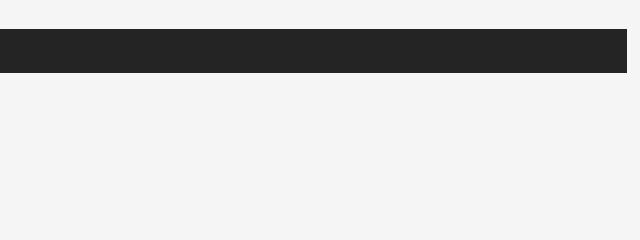
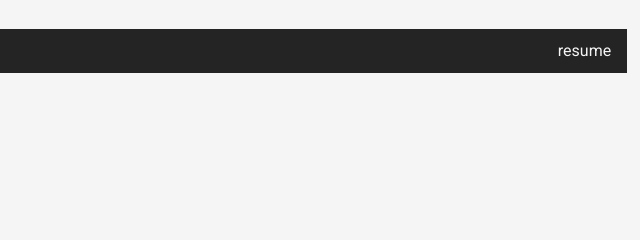
Before and after one commit to josephkc/week3, a plain HTML site: page contact.html in a window 1280 px wide. Shown: the top 240 px of the page, 640-1280 px from the left. Drawn offline with Linux system fonts and the light colour scheme.

Commit message:
added resume link to every page

```diff
--- a/contact.html
+++ b/contact.html
@@ -20,6 +20,7 @@
                 <li><a href="projects.html"> my projects </a></li>
                 <li><a href="movies.html"> movies </a></li>
                 <li><a class="active" href="contact.html"> contact </a></li>
+                <li class="rightnav"><a href="resume.pdf" target="_blank"> resume </a></li>
             </ul>
         </nav>
     </header>
```
Also changed, not shown: movies.html (+1 -0 lines), projects.html (+1 -0 lines).
